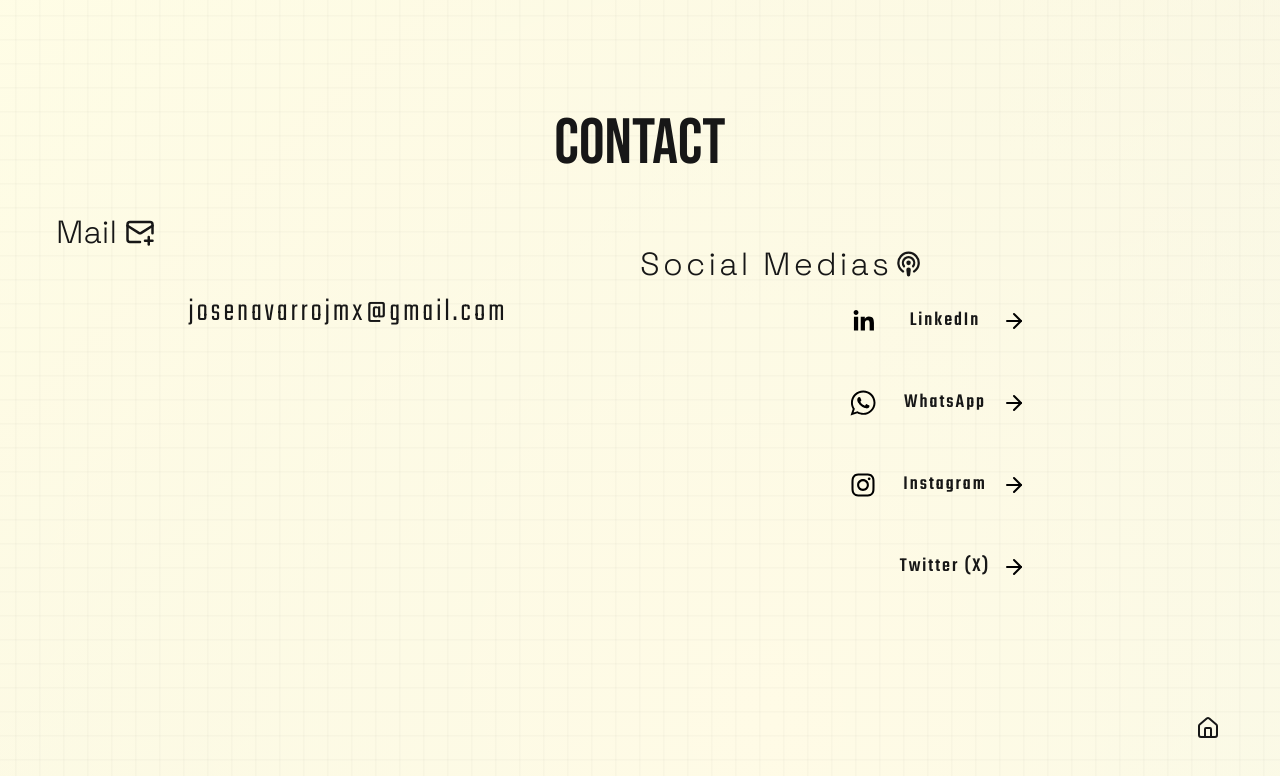
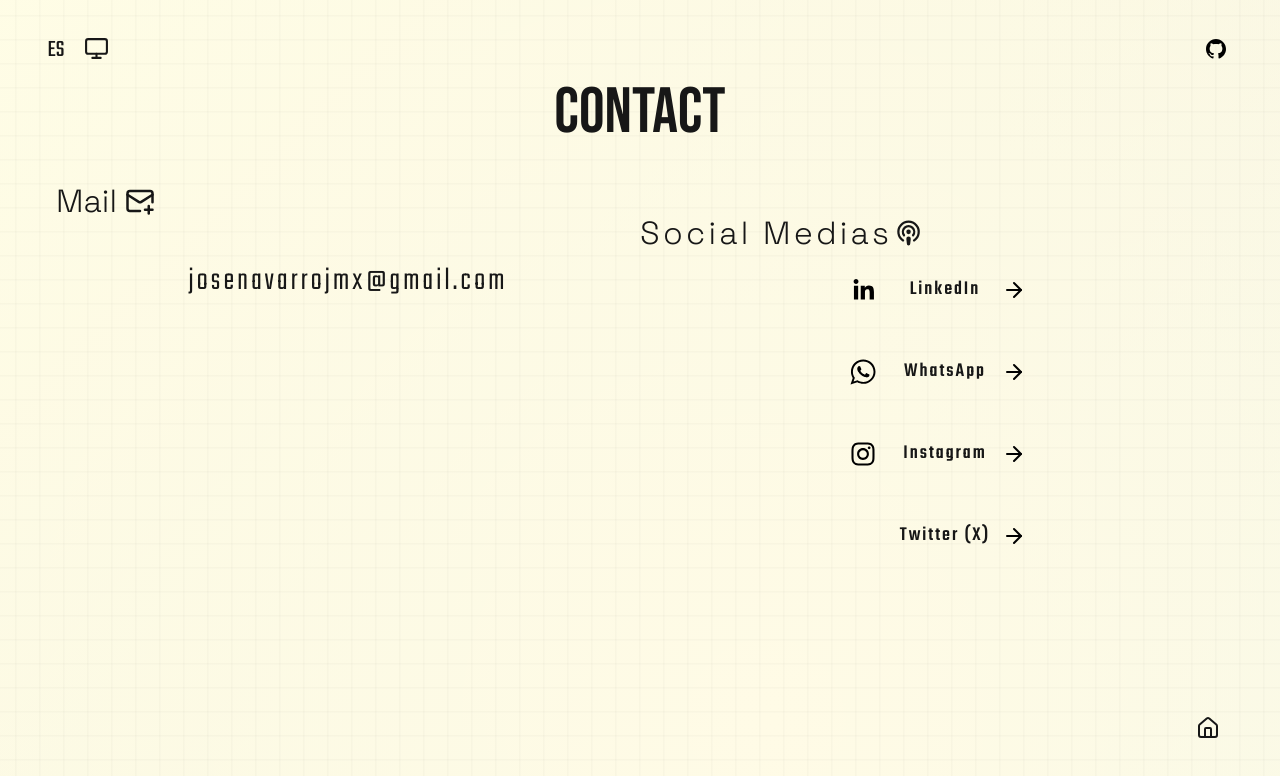
Before and after one commit to josenavarrojm/portafolio-jnavarro, a Next.js app: page /en/contact in a window 1280 px wide. Shown: the top 776 px of the page. Built offline with nearby package versions, Linux system fonts and the light colour scheme; a web font is replaced by a local one; what tailwindcss-animated would draw is missing.

Commit message:
Contact page with no linkedin on Navbar

```diff
--- a/src/app/[locale]/contact/page.tsx
+++ b/src/app/[locale]/contact/page.tsx
@@ -1,6 +1,7 @@
 "use client";
 import BtnHome from "@/components/BtnHome";
 import GridBackground from "@/components/GridBg";
+import NavBar from "@/components/NavBar";
 import { ArrowRight, MailPlus, Podcast } from "lucide-react";
 import { useTranslations } from "next-intl";
 import { useTheme } from "next-themes";
@@ -23,13 +24,14 @@ export default function Contact() {
   const isDarkMode = currentTheme === "dark";
   return (
     <GridBackground>
-      <div className="md:pt-[6rem] pt-[2rem] pb-[1rem] w-screen">
+      <NavBar />
+      <div className="md:-mt-6 -mt-[1rem] pb-[1rem] w-screen">
         <h1 className="animate-fade-down animate-delay-400 md:text-[4rem] text-[3rem]">
           {t("contact")}
         </h1>
       </div>
       <div className="flex md:flex-row flex-col justify-center items-center md:px-14 px-8 w-full h-full">
-        <section className="w-full md:h-full pb-8 ">
+        <section className="w-full md:h-full pb-4">
           <section className="w-[9rem] flex flex-row items-center md:text-[2rem] text-[1.5rem] font-(family-name:--font-spaceGrotesk) animate-fade-right animate-delay-600">
             <h1 className="mr-2">{t("email")}</h1>
             <MailPlus size={30} />
--- a/src/components/SocialIcon.tsx
+++ b/src/components/SocialIcon.tsx
@@ -3,6 +3,7 @@
 import { useTheme } from "next-themes";
 import { useEffect, useState } from "react";
 import { SocialIcon, SocialIconProps } from "react-social-icons";
+import { usePathname } from "next/navigation";
 
 interface SocialLink {
   url: string;
@@ -26,6 +27,7 @@ const socialLinks: SocialLink[] = [
 export default function SocialIcons() {
   const { theme, systemTheme } = useTheme();
   const [mounted, setMounted] = useState(false);
+  const pathname = usePathname();
 
   useEffect(() => {
     setMounted(true);
@@ -36,9 +38,16 @@ export default function SocialIcons() {
   const currentTheme = theme === "system" ? systemTheme : theme;
   const isDarkMode = currentTheme === "dark";
 
+  const filteredLinks = socialLinks.filter((link) => {
+    const isLinkedIn = link.url.includes("linkedin");
+    const isContactPage =
+      pathname === "/contact" || pathname.endsWith("/contact");
+    return isContactPage ? !isLinkedIn : true;
+  });
+
   return (
     <div className="flex space-x-4 self-end">
-      {socialLinks.map((link, idx) => {
+      {filteredLinks.map((link, idx) => {
         const props: SocialIconProps = {
           url: link.url,
           target: "_blank",
```
